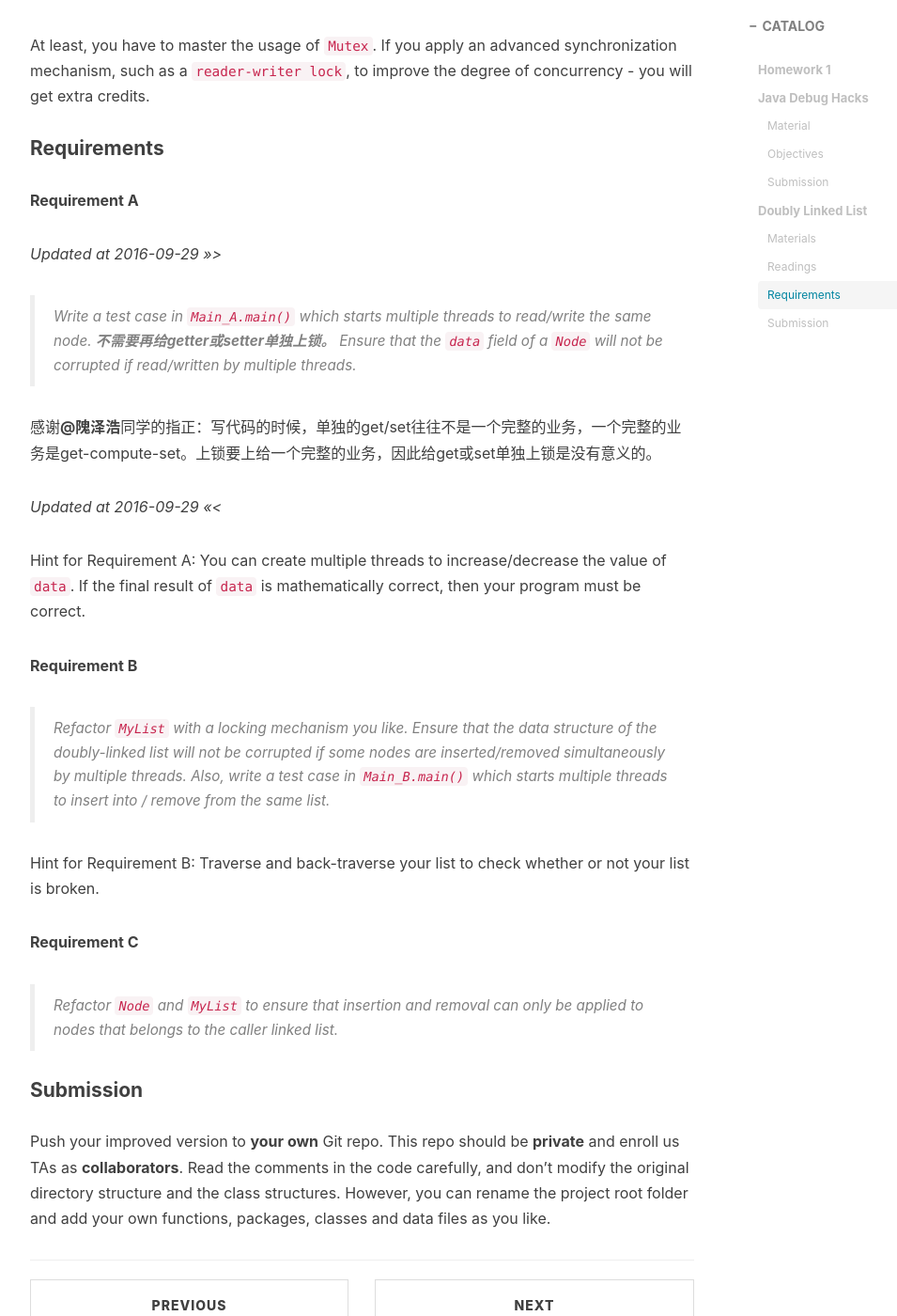
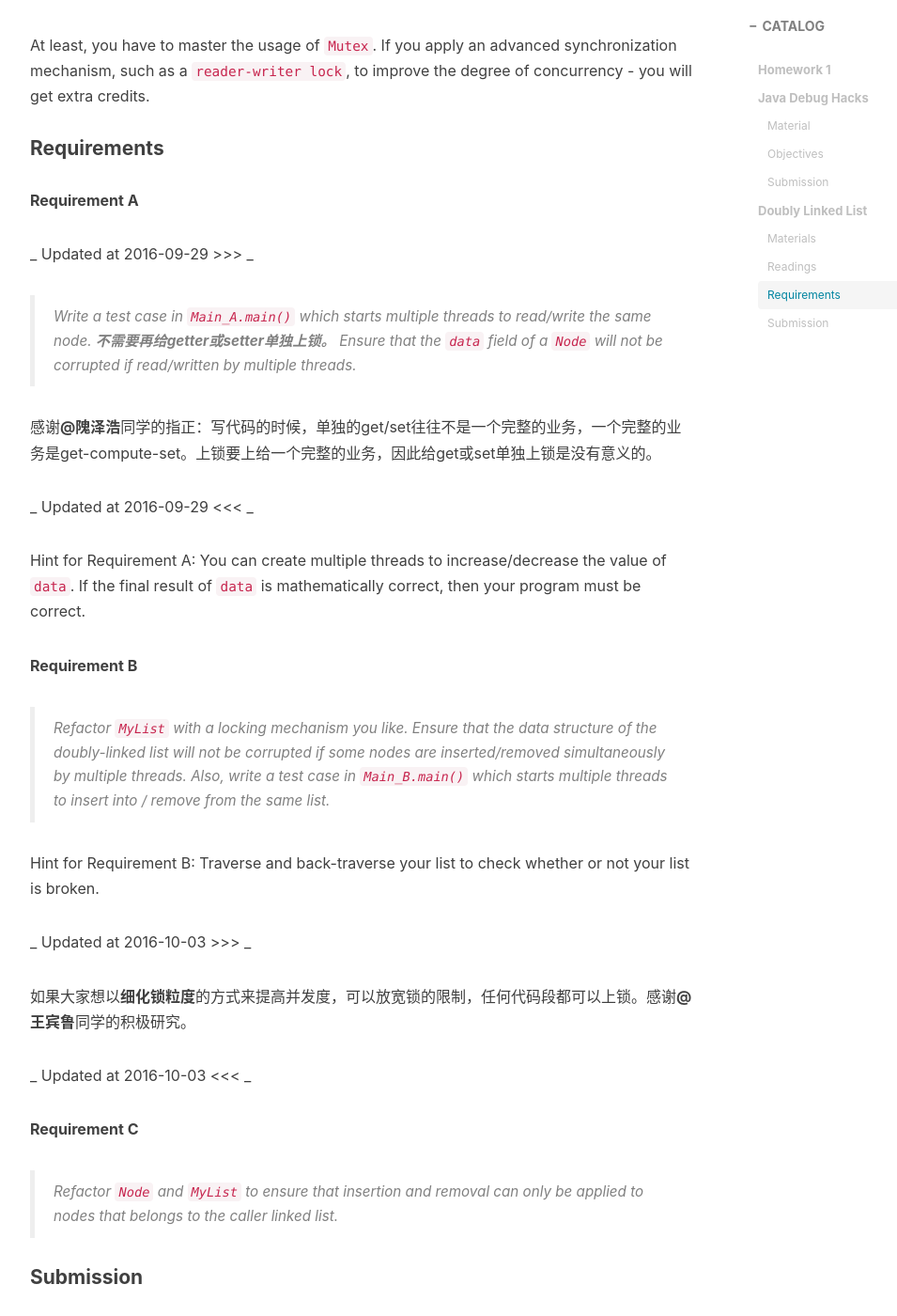
Before and after one commit to iss-java/iss-java.github.io, a Jekyll site: the page built from _posts/2016-09-17-Homework-1.markdown, in a window 1280 px wide and 1400 px high, scrolled down 1836 px. Shown: the whole window at 94% size, without its empty margins (233-1188 px from the left). Built offline with Jekyll 4.4.1, drawn with Linux system fonts in a browser that asks for light colours; nearby versions of some CDN libraries; comment, search, counter and statistics services are not loaded.

Commit message:
Update 2016-09-17-Homework-1.markdown

```diff
--- a/_posts/2016-09-17-Homework-1.markdown
+++ b/_posts/2016-09-17-Homework-1.markdown
@@ -55,13 +55,13 @@ a `reader-writer lock`, to improve the degree of concurrency - you will get extr
 
 **Requirement A**
 
-_Updated at 2016-09-29 >>>_
+_ Updated at 2016-09-29 >\>\> _
 
 > Write a test case in `Main_A.main()` which starts multiple threads to read/write the same node. **不需要再给getter或setter单独上锁。** Ensure that the `data` field of a `Node` will not be corrupted if read/written by multiple threads.
 
 感谢**@隗泽浩**同学的指正：写代码的时候，单独的get/set往往不是一个完整的业务，一个完整的业务是get-compute-set。上锁要上给一个完整的业务，因此给get或set单独上锁是没有意义的。
 
-_Updated at 2016-09-29 <<<_
+_ Updated at 2016-09-29 <\<\< _
 
 Hint for Requirement A: You can create multiple threads to increase/decrease the value of `data`. If the final result of `data` is mathematically correct, then your program must be correct.
 
@@ -71,6 +71,12 @@ Hint for Requirement A: You can create multiple threads to increase/decrease the
 
 Hint for Requirement B: Traverse and back-traverse your list to check whether or not your list is broken.
 
+_ Updated at 2016-10-03 >\>\> _
+
+如果大家想以**细化锁粒度**的方式来提高并发度，可以放宽锁的限制，任何代码段都可以上锁。感谢**@王宾鲁**同学的积极研究。
+
+_ Updated at 2016-10-03 <\<\< _
+
 **Requirement C**
 
 > Refactor `Node` and `MyList` to ensure that insertion and removal can only be applied to nodes that belongs to the caller linked list.
```
